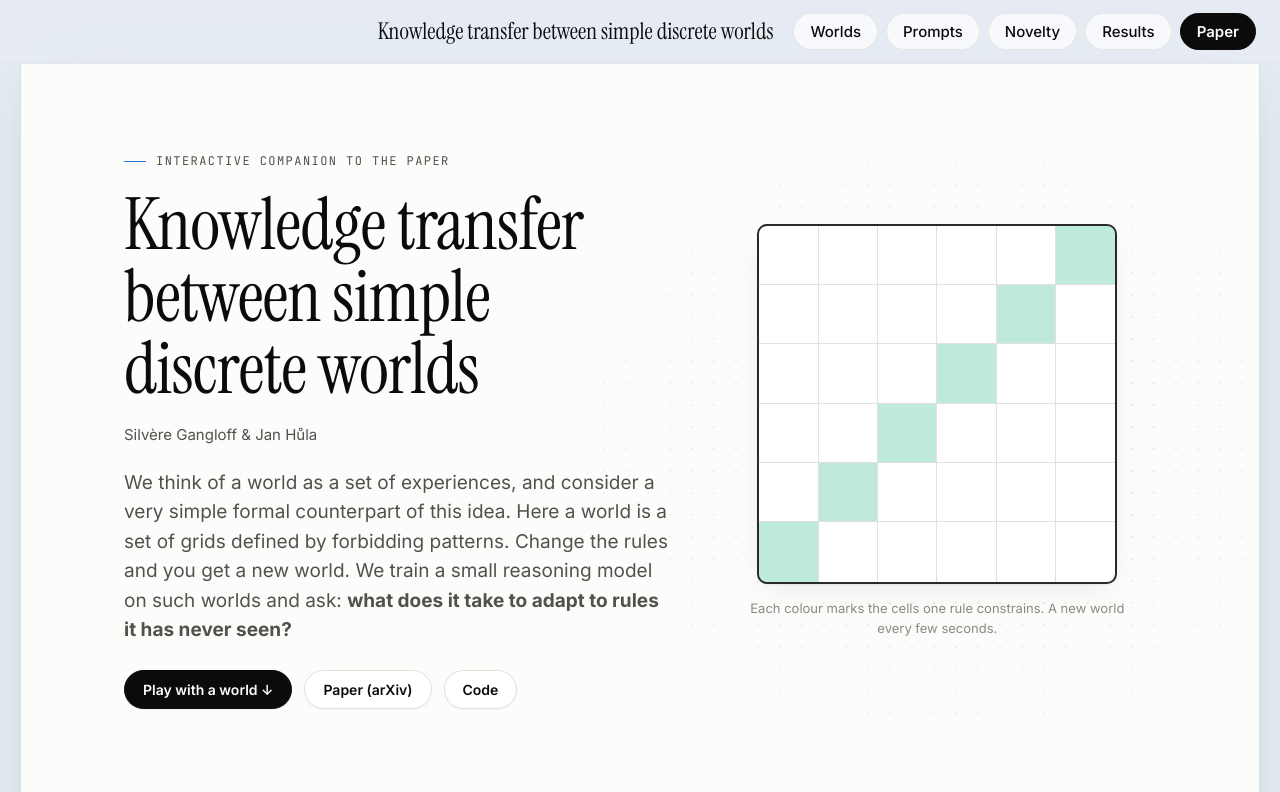
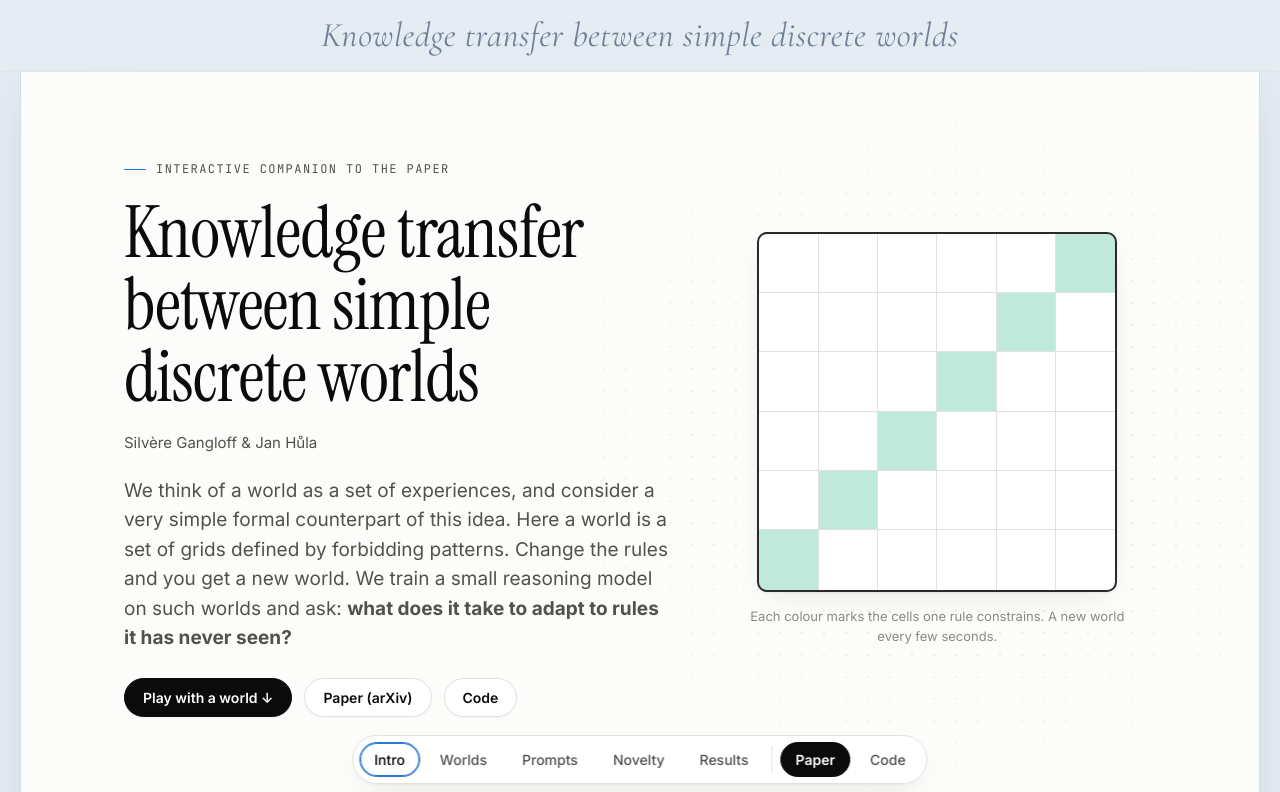
Before and after one commit to Sfgangloff/knowledge-transfer-worlds, a plain HTML site: page index.html in a window 1280 px wide. Shown: the top 792 px of the page. Drawn offline with nearby package versions, Linux system fonts and the light colour scheme.

Commit message:
Centered italic title bar; vertical side menu with section highlight (floating bottom bar on smaller screens)
Co-Authored-By: Claude Opus 5.5 <noreply@anthropic.com>

```diff
--- a/index.html
+++ b/index.html
@@ -5,7 +5,7 @@
 <meta name="viewport" content="width=device-width, initial-scale=1">
 <title>Knowledge transfer between simple discrete worlds</title>
 <link rel="preconnect" href="https://fonts.googleapis.com">
-<link href="https://fonts.googleapis.com/css2?family=Instrument+Serif:ital@0;1&family=Inter:wght@400;500;600;700;800&family=JetBrains+Mono:wght@400;600&display=swap" rel="stylesheet">
+<link href="https://fonts.googleapis.com/css2?family=Cormorant+Garamond:ital,wght@1,300;1,400;1,500&family=Instrument+Serif:ital@0;1&family=Inter:wght@400;500;600;700;800&family=JetBrains+Mono:wght@400;600&display=swap" rel="stylesheet">
 <style>
 :root{
   color-scheme: light;
@@ -30,7 +30,7 @@
   }
 }
 *{box-sizing:border-box}
-html{scroll-behavior:smooth;scroll-padding-top:72px}
+html{scroll-behavior:smooth;scroll-padding-top:80px}
 body{margin:0;background:var(--bg);color:var(--text);font-family:Inter,system-ui,sans-serif;line-height:1.55;-webkit-font-smoothing:antialiased}
 a{color:var(--accent)}
 .wrap{max-width:1080px;margin:0 auto;padding:0 24px}
@@ -189,7 +189,7 @@ body{background:var(--side)}
 .page{max-width:1240px;margin:0 auto;background:var(--bg);border-left:1px solid var(--side-line);border-right:1px solid var(--side-line);box-shadow:0 0 60px -20px rgba(30,50,80,.18)}
 :root{--bg-alt:#f5f4f0;--shadow:0 1px 2px rgba(20,20,15,.05),0 10px 30px -12px rgba(20,20,15,.12);--dot:rgba(20,20,15,.09)}
 @media (prefers-color-scheme: dark){:root{--bg-alt:#171716;--shadow:0 1px 2px rgba(0,0,0,.4),0 10px 30px -12px rgba(0,0,0,.6);--dot:rgba(255,255,255,.07)}}
-body{padding-top:64px}
+body{padding-top:72px}
 h1,h2{font-family:'Instrument Serif',Georgia,serif;font-weight:400;letter-spacing:-.01em}
 h1{font-size:clamp(44px,6.2vw,72px);line-height:1.0}
 h2{font-size:clamp(34px,4.4vw,50px);line-height:1.05;margin-bottom:14px}
@@ -211,18 +211,29 @@ section{background:var(--bg)}
 .seg{border-radius:999px}
 .pad button{border-radius:10px}
 /* top bar */
-.topbar{position:fixed;top:0;left:0;right:0;height:64px;z-index:20;display:flex;align-items:center;
-  background:color-mix(in srgb,var(--side) 80%,transparent);backdrop-filter:saturate(1.4) blur(14px);-webkit-backdrop-filter:saturate(1.4) blur(14px);
+:root{--brand:#6f8197}
+@media (prefers-color-scheme: dark){:root{--brand:#9aabbf}}
+.topbar{position:fixed;top:0;left:0;right:0;height:72px;z-index:20;display:flex;align-items:center;justify-content:center;
+  background:color-mix(in srgb,var(--side) 82%,transparent);backdrop-filter:saturate(1.4) blur(14px);-webkit-backdrop-filter:saturate(1.4) blur(14px);
   border-bottom:1px solid color-mix(in srgb,var(--line) 60%,transparent)}
-.tb{display:grid;grid-template-columns:1fr auto 1fr;align-items:center;gap:20px;width:100%;padding:0 24px}
-.topbar .brand{font-family:'Instrument Serif',serif;font-size:23px;color:var(--text);text-decoration:none;white-space:nowrap;text-align:center}
-.topbar nav{display:flex;gap:8px;justify-content:flex-end}
-.nb{display:inline-flex;align-items:center;padding:8px 16px;border-radius:999px;font:500 15px Inter,sans-serif;color:var(--text);text-decoration:none;
-  border:1px solid color-mix(in srgb,var(--line) 80%,transparent);background:color-mix(in srgb,var(--surface) 70%,transparent);transition:border-color .15s,background .15s}
-.nb:hover{border-color:var(--text-2);background:var(--surface)}
+.topbar .brand{font-family:'Cormorant Garamond',Georgia,serif;font-style:italic;font-weight:400;font-size:clamp(20px,2.7vw,42px);letter-spacing:.015em;
+  color:var(--brand);text-decoration:none;white-space:nowrap;line-height:1}
+.topbar .brand:hover{color:var(--text-2)}
+/* vertical side menu, centred in the left band */
+.sidenav{position:fixed;z-index:19;top:50%;left:calc((100vw - 1240px) / 4);transform:translate(-50%,-50%);display:flex;flex-direction:column;gap:9px}
+.sidenav .sn-gap{height:10px}
+.nb{display:flex;align-items:center;justify-content:center;gap:8px;min-width:132px;padding:10px 18px;border-radius:999px;font:500 15px Inter,sans-serif;color:var(--text-2);text-decoration:none;
+  border:1px solid var(--side-line);background:color-mix(in srgb,var(--surface) 75%,transparent);transition:all .18s}
+.nb:hover{color:var(--text);border-color:var(--text-2);background:var(--surface)}
+.nb.active{color:var(--text);background:var(--surface);border-color:var(--accent);box-shadow:0 0 0 1px var(--accent) inset}
 .nb.primary{background:var(--text);color:var(--bg);border-color:var(--text);font-weight:600}
-@media(max-width:1180px){.tb{grid-template-columns:auto 1fr}.tb>span{display:none}.topbar .brand{text-align:left}}
-@media(max-width:900px){.topbar nav .nb:not(.primary){display:none}}
+@media(max-width:1560px){
+  .sidenav{top:auto;bottom:16px;left:50%;transform:translateX(-50%);flex-direction:row;gap:5px;padding:6px;border-radius:999px;
+    background:color-mix(in srgb,var(--surface) 82%,transparent);backdrop-filter:blur(12px);-webkit-backdrop-filter:blur(12px);border:1px solid var(--line);box-shadow:var(--shadow)}
+  .sidenav .sn-gap{width:1px;height:auto;background:var(--line);margin:4px 3px}
+  .nb{min-width:0;padding:8px 14px;font-size:14px;border-color:transparent;background:transparent}
+}
+@media(max-width:700px){.sidenav .nb:not(.primary):not(.active){display:none}.sidenav .sn-gap{display:none}}
 .progress{position:absolute;left:0;bottom:-1px;height:2px;background:var(--accent);width:0;transition:width .1s linear}
 /* hero */
 .hero{position:relative;overflow:hidden;padding:88px 0 104px}
@@ -236,15 +247,24 @@ footer{background:var(--bg);border-top:none}
 </style>
 </head>
 <body>
-<header class="topbar"><div class="tb">
-  <span></span>
+<header class="topbar">
   <a class="brand" href="#">Knowledge transfer between simple discrete worlds</a>
-  <nav><a class="nb" href="#play">Worlds</a><a class="nb" href="#setups">Prompts</a><a class="nb" href="#novelty">Novelty</a><a class="nb" href="#results">Results</a><a class="nb primary" href="https://arxiv.org/abs/2610.15081" target="_blank" rel="noopener">Paper</a></nav>
-</div><div class="progress" id="progress"></div></header>
+  <div class="progress" id="progress"></div>
+</header>
+<nav class="sidenav" id="sidenav" aria-label="Sections">
+  <a class="nb" href="#top" data-sec="top">Intro</a>
+  <a class="nb" href="#play" data-sec="play">Worlds</a>
+  <a class="nb" href="#setups" data-sec="setups">Prompts</a>
+  <a class="nb" href="#novelty" data-sec="novelty">Novelty</a>
+  <a class="nb" href="#results" data-sec="results">Results</a>
+  <span class="sn-gap"></span>
+  <a class="nb primary" href="https://arxiv.org/abs/2610.15081" target="_blank" rel="noopener">Paper</a>
+  <a class="nb" href="https://github.com/Sfgangloff/GridWorldHyperNetworks" target="_blank" rel="noopener">Code</a>
+</nav>
 <div class="page">
 
 <!-- ============ HERO ============ -->
-<section class="hero">
+<section class="hero" id="top">
 <div class="wrap hero-grid">
   <div>
     <div class="kicker">Interactive companion to the paper</div>
@@ -830,6 +850,11 @@ addEventListener('scroll',()=>{const h=document.documentElement;$('#progress').s
       ${dia(193)}${dia(247)}<circle cx="183" cy="14" r="1.2" fill="var(--sep)"/><circle cx="257" cy="14" r="1.2" fill="var(--sep)"/>${cells}</svg>`;
     const d=document.createElement('div');d.className='sep';d.innerHTML=svg;t.parentNode.insertBefore(d,t)});
 })();
+// highlight the side-menu entry of the section in view
+(function spy(){const links=[...document.querySelectorAll('#sidenav [data-sec]')];
+  const set=id=>links.forEach(a=>a.classList.toggle('active',a.dataset.sec===id));
+  const sio=new IntersectionObserver(es=>es.forEach(e=>{if(e.isIntersecting)set(e.target.id)}),{rootMargin:'-45% 0px -50% 0px'});
+  ['top','play','setups','novelty','results'].forEach(id=>sio.observe(document.getElementById(id)));set('top')})();
 $('#copy-bib').onclick=async()=>{try{await navigator.clipboard.writeText($('#bibtex').textContent);$('#copy-bib').textContent='Copied'}catch(e){$('#copy-bib').textContent='Select the text above to copy'}};
 </script>
 </body>
```
